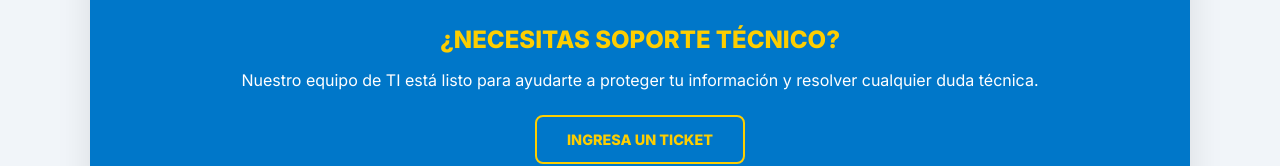
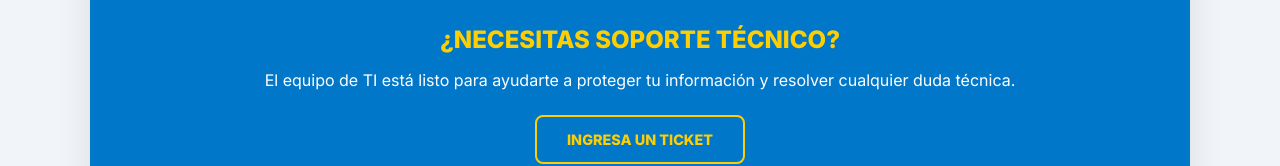
Before and after one commit to UKA-TI/ciberseguridad-uka, a plain HTML site: page index.html in a window 1280 px wide. Shown: the part 1688-1854 px from the top of the page. Drawn offline with nearby package versions, Linux system fonts and the light colour scheme.

Commit message:
Update index.html

```diff
--- a/index.html
+++ b/index.html
@@ -351,7 +351,7 @@
 
         <div class="footer-content">
             <h2 style="color: var(--uka-yellow); font-weight: 800; text-transform: uppercase; margin-bottom: 10px;">¿Necesitas Soporte Técnico?</h2>
-            <p style="margin-bottom: 25px;">Nuestro equipo de TI está listo para ayudarte a proteger tu información y resolver cualquier duda técnica.</p>
+            <p style="margin-bottom: 25px;">El equipo de TI está listo para ayudarte a proteger tu información y resolver cualquier duda técnica.</p>
 
             <a href="https://forms.office.com/r/6Ch6uvkgHK" target="_blank" class="btn-reporte">
                 INGRESA UN TICKET
```
